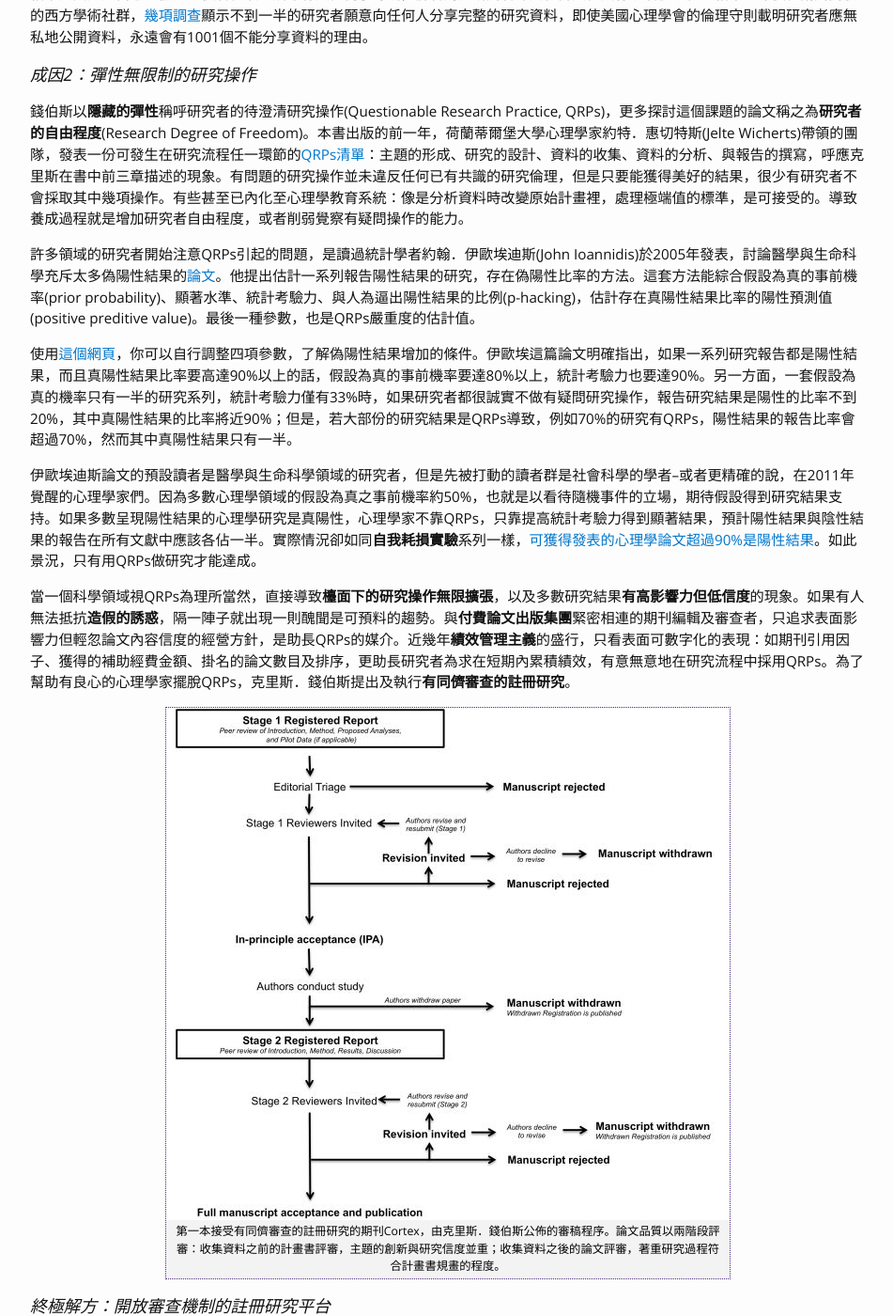
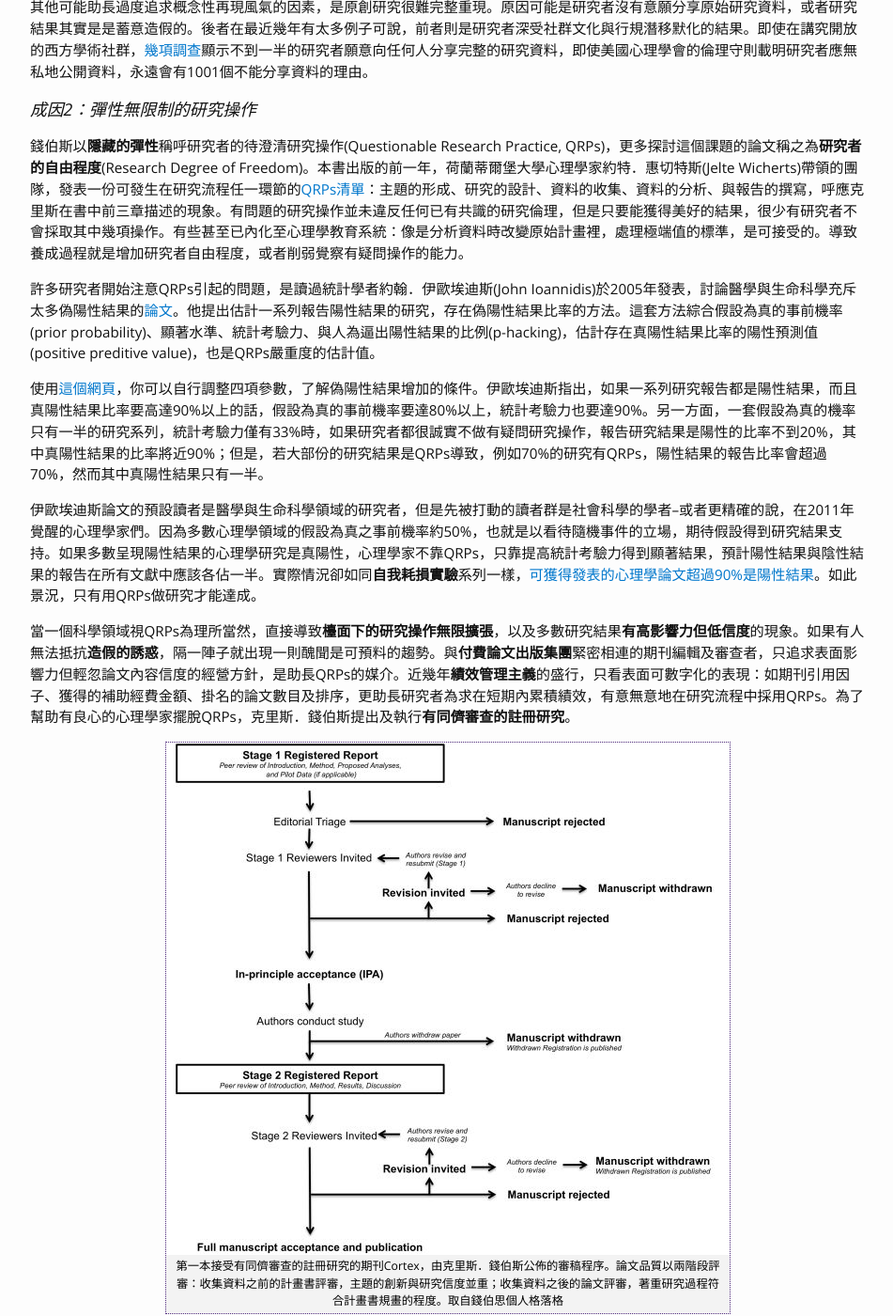
Before and after one commit to SCgeeker/SCgeeker.github.io, a Jekyll site: the page built from Text/text_2017007.md, in a window 1280 px wide and 1400 px high, scrolled down 1330 px. Shown: the whole window at 94% size, without its empty margins (163-1114 px from the left). Built offline with Jekyll 4.4.1, drawn with Linux system fonts in a browser that asks for light colours; comment, search, counter and statistics services are not loaded; some of the changed text lies outside the part shown.

Commit message:
Correct the wrong words in 7 sins.

```diff
--- a/Text/text_2017007.md
+++ b/Text/text_2017007.md
@@ -5,7 +5,7 @@
 permalink: /Text/text_2017007/
 ---
 
-{% include image.html url="/images/k10970.gif" caption="" width=150 align="center" %}
+{% include image.html url="/images/k10970.gif" caption="原著封面，取自Amazon.com" width=150 align="center" %}
 
 
 物理學家理查．費曼(Richard Feyman)於1974年加州理工學院的畢業典禮致辭，有以下兩段內容：
@@ -31,15 +31,15 @@
 
 錢伯斯以**隱藏的彈性**稱呼研究者的待澄清研究操作(Questionable Research Practice, QRPs)，更多探討這個課題的論文稱之為**研究者的自由程度**(Research Degree of Freedom)。本書出版的前一年，荷蘭蒂爾堡大學心理學家約特．惠切特斯(Jelte Wicherts)帶領的團隊，發表一份可發生在研究流程任一環節的[QRPs清單][6]：主題的形成、研究的設計、資料的收集、資料的分析、與報告的撰寫，呼應克里斯在書中前三章描述的現象。有問題的研究操作並未違反任何已有共識的研究倫理，但是只要能獲得美好的結果，很少有研究者不會採取其中幾項操作。有些甚至已內化至心理學教育系統：像是分析資料時改變原始計畫裡，處理極端值的標準，是可接受的。導致養成過程就是增加研究者自由程度，或者削弱覺察有疑問操作的能力。
 
-許多領域的研究者開始注意QRPs引起的問題，是讀過統計學者約翰．伊歐埃迪斯(John Ioannidis)於2005年發表，討論醫學與生命科學充斥太多偽陽性結果的[論文][7]。他提出估計一系列報告陽性結果的研究，存在偽陽性比率的方法。這套方法能綜合假設為真的事前機率(prior probability)、顯著水準、統計考驗力、與人為逼出陽性結果的比例(p-hacking)，估計存在真陽性結果比率的陽性預測值(positive preditive value)。最後一種參數，也是QRPs嚴重度的估計值。
+許多研究者開始注意QRPs引起的問題，是讀過統計學者約翰．伊歐埃迪斯(John Ioannidis)於2005年發表，討論醫學與生命科學充斥太多偽陽性結果的[論文][7]。他提出估計一系列報告陽性結果的研究，存在偽陽性結果比率的方法。這套方法綜合假設為真的事前機率(prior probability)、顯著水準、統計考驗力、與人為逼出陽性結果的比例(p-hacking)，估計存在真陽性結果比率的陽性預測值(positive preditive value)，也是QRPs嚴重度的估計值。
 
-使用[這個網頁][8]，你可以自行調整四項參數，了解偽陽性結果增加的條件。伊歐埃這篇論文明確指出，如果一系列研究報告都是陽性結果，而且真陽性結果比率要高達90%以上的話，假設為真的事前機率要達80%以上，統計考驗力也要達90%。另一方面，一套假設為真的機率只有一半的研究系列，統計考驗力僅有33%時，如果研究者都很誠實不做有疑問研究操作，報告研究結果是陽性的比率不到20%，其中真陽性結果的比率將近90%；但是，若大部份的研究結果是QRPs導致，例如70%的研究有QRPs，陽性結果的報告比率會超過70%，然而其中真陽性結果只有一半。
+使用[這個網頁][8]，你可以自行調整四項參數，了解偽陽性結果增加的條件。伊歐埃迪斯指出，如果一系列研究報告都是陽性結果，而且真陽性結果比率要高達90%以上的話，假設為真的事前機率要達80%以上，統計考驗力也要達90%。另一方面，一套假設為真的機率只有一半的研究系列，統計考驗力僅有33%時，如果研究者都很誠實不做有疑問研究操作，報告研究結果是陽性的比率不到20%，其中真陽性結果的比率將近90%；但是，若大部份的研究結果是QRPs導致，例如70%的研究有QRPs，陽性結果的報告比率會超過70%，然而其中真陽性結果只有一半。
 
 伊歐埃迪斯論文的預設讀者是醫學與生命科學領域的研究者，但是先被打動的讀者群是社會科學的學者–或者更精確的說，在2011年覺醒的心理學家們。因為多數心理學領域的假設為真之事前機率約50%，也就是以看待隨機事件的立場，期待假設得到研究結果支持。如果多數呈現陽性結果的心理學研究是真陽性，心理學家不靠QRPs，只靠提高統計考驗力得到顯著結果，預計陽性結果與陰性結果的報告在所有文獻中應該各佔一半。實際情況卻如同**自我耗損實驗**系列一樣，[可獲得發表的心理學論文超過90%是陽性結果][9]。如此景況，只有用QRPs做研究才能達成。
 
 當一個科學領域視QRPs為理所當然，直接導致**檯面下的研究操作無限擴張**，以及多數研究結果**有高影響力但低信度**的現象。如果有人無法抵抗**造假的誘惑**，隔一陣子就出現一則醜聞是可預料的趨勢。與**付費論文出版集團**緊密相連的期刊編輯及審查者，只追求表面影響力但輕忽論文內容信度的經營方針，是助長QRPs的媒介。近幾年**績效管理主義**的盛行，只看表面可數字化的表現：如期刊引用因子、獲得的補助經費金額、掛名的論文數目及排序，更助長研究者為求在短期內累積績效，有意無意地在研究流程中採用QRPs。為了幫助有良心的心理學家擺脫QRPs，克里斯．錢伯斯提出及執行**有同儕審查的註冊研究**。
 
-{% include image.html url="/images/Registered-Reports_EditorialPipeline.jpg" caption="第一本接受有同儕審查的註冊研究的期刊Cortex，由克里斯．錢伯斯公佈的審稿程序。論文品質以兩階段評審：收集資料之前的計畫書評審，主題的創新與研究信度並重；收集資料之後的論文評審，著重研究過程符合計畫書規畫的程度。" width=600 align="center" %}
+{% include image.html url="/images/Registered-Reports_EditorialPipeline.jpg" caption="第一本接受有同儕審查的註冊研究的期刊Cortex，由克里斯．錢伯斯公佈的審稿程序。論文品質以兩階段評審：收集資料之前的計畫書評審，主題的創新與研究信度並重；收集資料之後的論文評審，著重研究過程符合計畫書規畫的程度。取自錢伯思個人格落格" width=600 align="center" %}
 
 ### 終極解方：開放審查機制的註冊研究平台
 
@@ -47,9 +47,9 @@
 
 註冊研究的概念與操作能不能廣泛流傳，其實科學社群之內的生態，以及研究者所處的社會文化氛圍支持因素的多寡有關。如果週圍的因素，如期刊的編輯方針、經費補助政策、甚至是大眾對科學工作的期許，不能與註冊研究一起演進，很難改變一個科學領域的研究操作習性。因此錢伯思期許，現在正在幾本期刊運作的註冊研究審查機制，能演進為公開透明的科學知識生產與傳播體系。
 
-我推想錢伯思期望兩階段的評審機制，能演進為研究計畫書的**公開議價平台**，與論文手稿的**開放審查平台**。透過平台提交計畫與論文的研究者面對的評審者，不只是由期刊編輯或經費提供者委託的專業人士，也是有興趣並有意願提供意見的同行或關注該科學域現況的相關人士，如科普寫作者。研究者的最新成果也可以即刻交付同行研究者，進行獨立的直接再現，考驗其知識品質。科普寫作者亦能隨時關注最新研究從發想到結案的過程，向有長期接收資訊的讀者報告，顯現科學研究者對社會的真正貢獻。
+我推想錢伯思期望兩階段的評審機制，能演進為研究計畫書的**公開競價平台**，與論文手稿的**開放審查平台**。透過平台提交計畫與論文的研究者面對的評審者，不只是由期刊編輯或經費提供者委派的專業人士，也是有興趣並有意願提供意見的同行或關注該科學域現況的相關人士，如科普寫作者。研究者的最新成果也可以即刻交付同行研究者，進行獨立的直接再現，考驗其知識品質。科普寫作者亦能隨時關注最新研究從發想到結案的過程，向有長期接收資訊的讀者報告，顯現科學研究者對社會的真正貢獻。
 
-{% include image.html url="/images/RR_Future.jpg" caption="註冊研究審查機制的未來想像：專業人士與大眾皆可參與的開放科學雙平台。" width=600 align="center" %}
+{% include image.html url="/images/RR_Future.jpg" caption="註冊研究審查機制的未來想像：專業人士與大眾皆可參與的開放科學雙平台。筆者自製。" width=600 align="center" %}
 
 雖然距離理想的模式還有很長的路要走，開放平台的部分功能已有實際運作的例子。例如許多期刊已同意作者在投稿之後，審查結果未定之前，將預印本(preprint)公開於開放的網路平台，例如arXiv、[OSF Preprints][10]，讓有興趣的讀者瀏覽，並可經過網路社群傳播。開放科學中心正在建設的專案[StudySwap][11]，招募有穩定樣本來源的研究者加入，經由平台將最新成果的研究資料分享給其他研究者，在最短時間內重新執行相同的實驗與分析，確認研究成果的可再現性。
 
```
Also changed, not shown: 2 other files.
